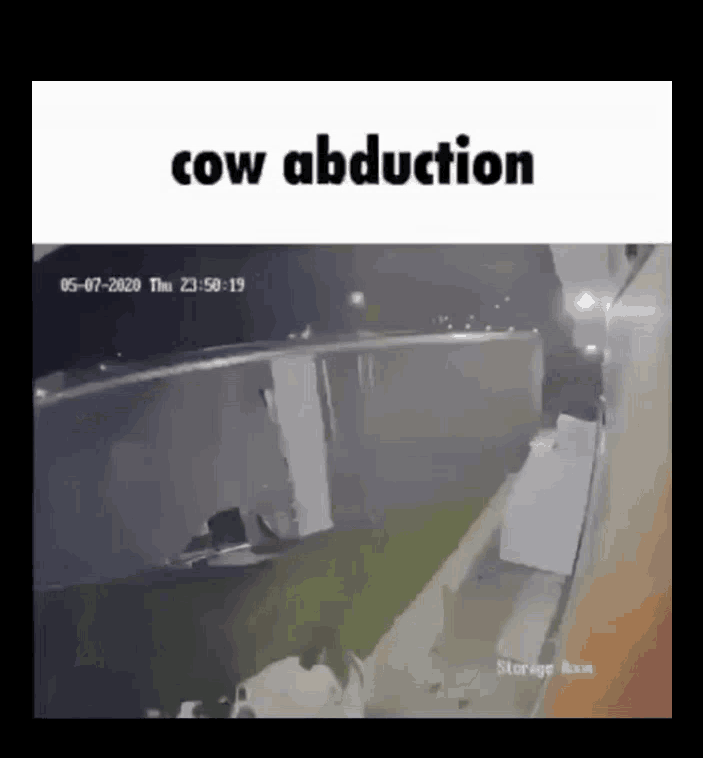
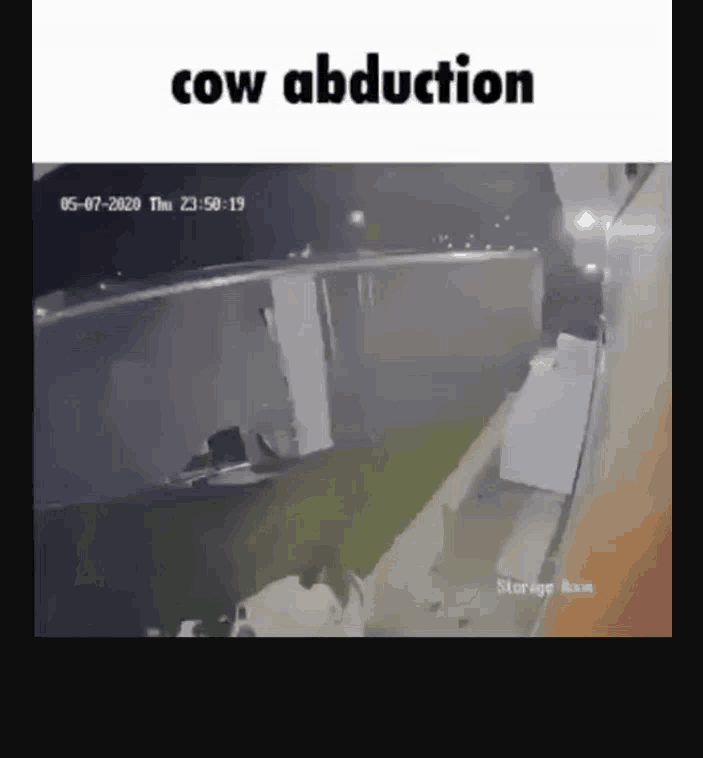
Before and after one commit to TrustMeOrNot/calculator, a plain HTML site: page index.html in a window 1280 px wide. Shown: the whole page, without its empty margins (288-991 px from the left). Drawn offline with Linux system fonts and the light colour scheme.

Commit message:
Update index.html

```diff
--- a/index.html
+++ b/index.html
@@ -1,11 +1 @@
-<!DOCTYPE html>
-<html lang="en">
-<head>
-    <meta charset="UTF-8">
-    <meta name="viewport" content="width=device-width, initial-scale=1.0">
-    <title>GIF Page</title>
-</head>
-<body style="margin: 0; overflow: hidden; height: 100vh; display: flex; justify-content: center; align-items: center; background-color: #000;">
-    <img src="https://trustmeornot.github.io/calculator/cow-abduction.gif" alt="Cow Abduction GIF" style="max-width: 100%; max-height: 100%;">
-</body>
-</html>
+<html style="height: 100%;"><head><meta name="viewport" content="width=device-width, minimum-scale=0.1"><title>cow-abduction.gif (640×638)</title></head><body style="margin: 0px; height: 100%; background-color: rgb(14, 14, 14);"><img style="display: block;-webkit-user-select: none;margin: auto;background-color: hsl(0, 0%, 90%);" src="https://trustmeornot.github.io/calculator/cow-abduction.gif"></body></html>
```
